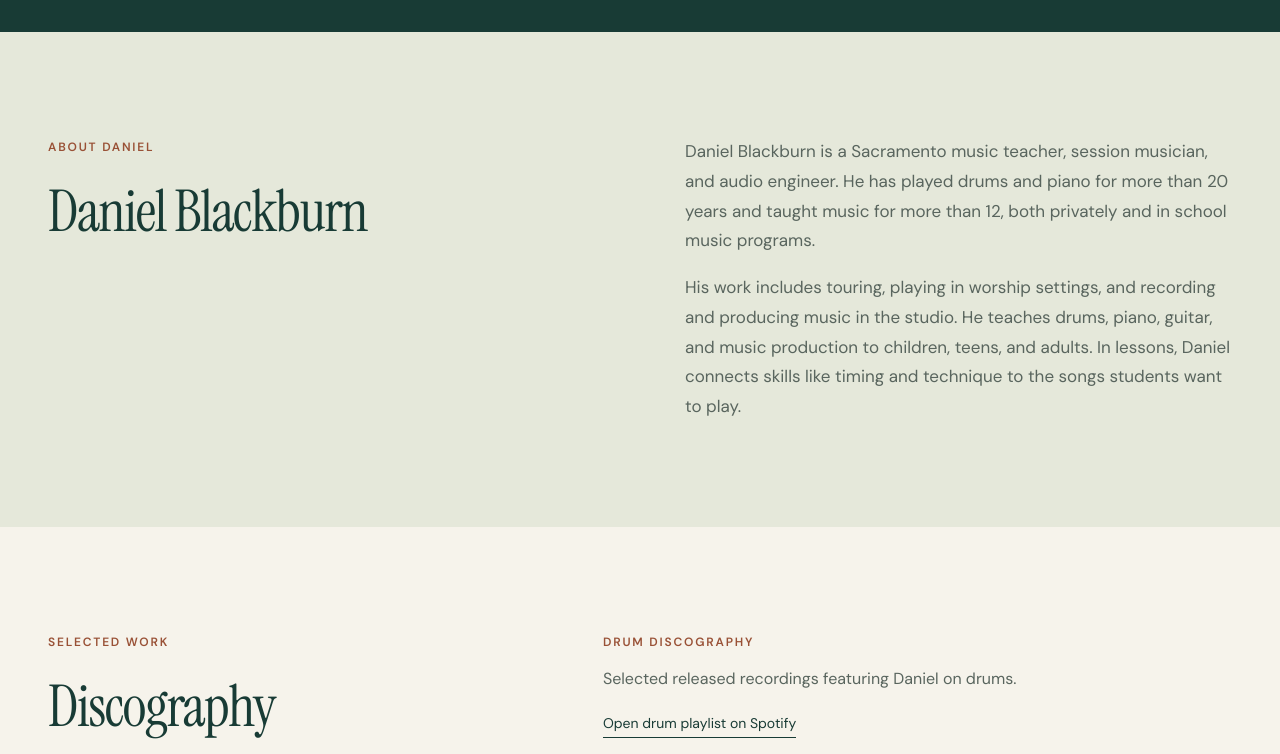
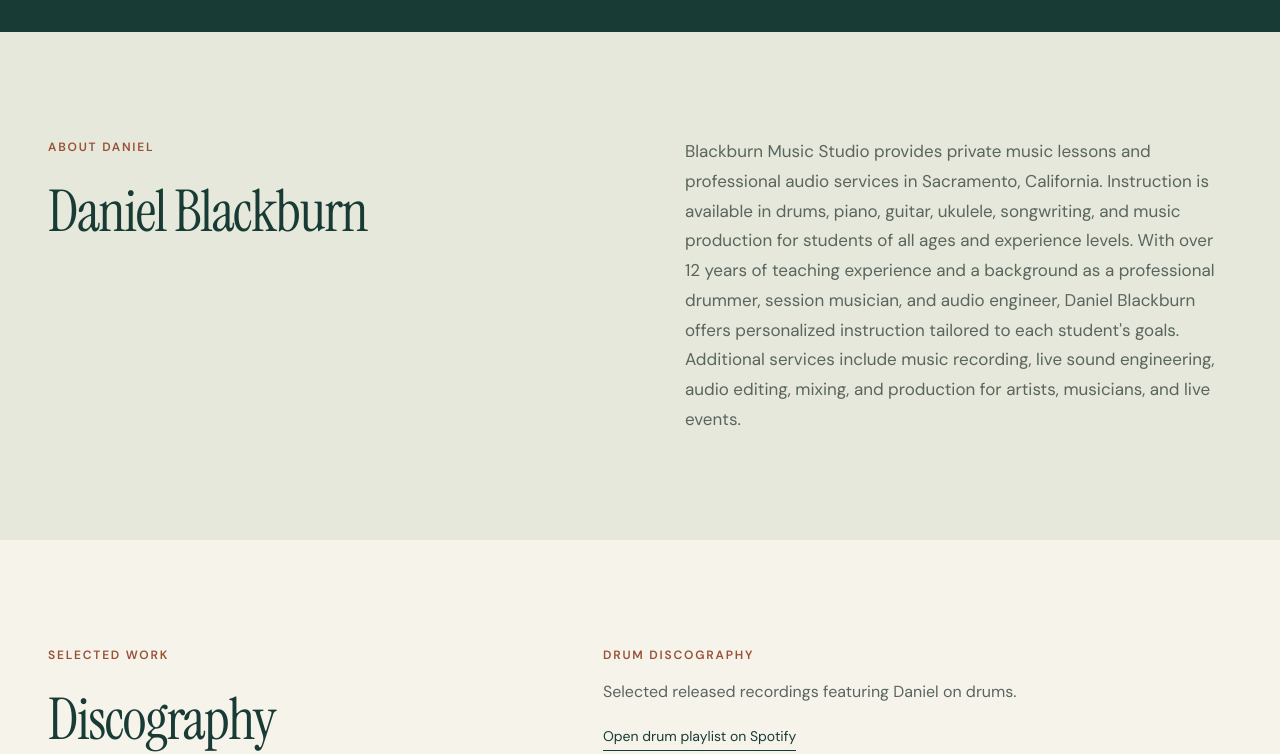
Before and after one commit to dblackburnmusic-maker/blackburn-music-studio, a plain HTML site: page index.html in a window 1280 px wide. Shown: the part 2800-3554 px from the top of the page. Drawn offline with Linux system fonts and the light colour scheme.

Commit message:
Use Daniel’s approved studio bio

```diff
--- a/index.html
+++ b/index.html
@@ -117,8 +117,7 @@
 
         </div>
         <div class="about-copy">
-          <p>Daniel Blackburn is a Sacramento music teacher, session musician, and audio engineer. He has played drums and piano for more than 20 years and taught music for more than 12, both privately and in school music programs.</p>
-          <p>His work includes touring, playing in worship settings, and recording and producing music in the studio. He teaches drums, piano, guitar, and music production to children, teens, and adults. In lessons, Daniel connects skills like timing and technique to the songs students want to play.</p>
+          <p>Blackburn Music Studio provides private music lessons and professional audio services in Sacramento, California. Instruction is available in drums, piano, guitar, ukulele, songwriting, and music production for students of all ages and experience levels. With over 12 years of teaching experience and a background as a professional drummer, session musician, and audio engineer, Daniel Blackburn offers personalized instruction tailored to each student's goals. Additional services include music recording, live sound engineering, audio editing, mixing, and production for artists, musicians, and live events.</p>
         </div>
       </div>
     </section>
```
